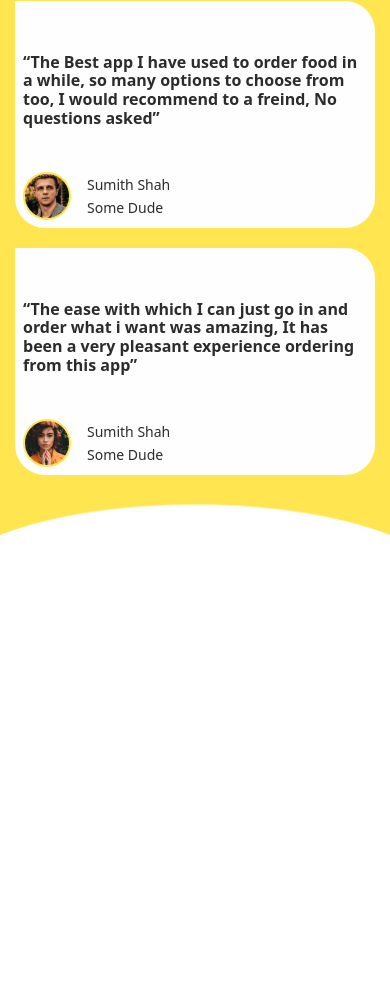
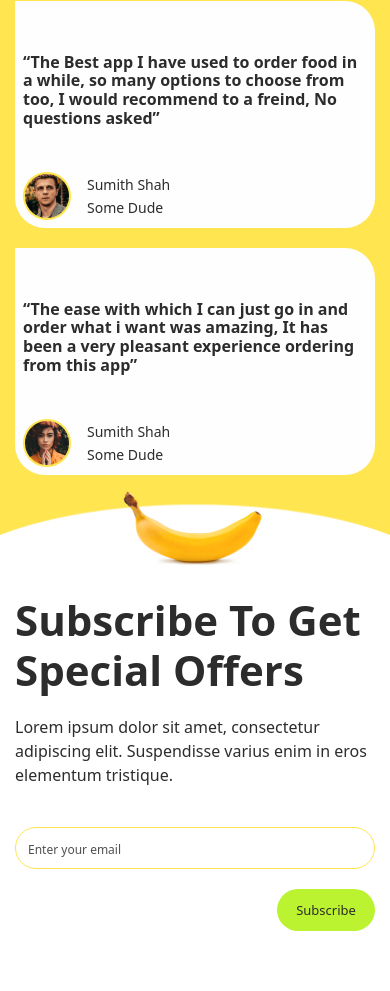
Before and after one commit to BohdanKushnerov/FoodSta, a plain HTML site: page index.html in a window 390 px wide. Shown: the part 3439-4430 px from the top of the page. Before the commit the page ends 3974 px from the top, so only its background shows below. Drawn offline with nearby package versions, Linux system fonts and the light colour scheme.

Commit message:
add layout response to section subscribe

```diff
--- a/index.html
+++ b/index.html
@@ -94,34 +94,11 @@
               <li class="swiper-slide">
                 <img
                   class="salat-img"
-                  src="./images/slider/salat-2.png"
+                  src="./images/slider/salat-3.png"
                   alt=""
                 />
               </li>
             </ul>
-            <!-- <div class="swiper-wrapper"> -->
-            <!-- <div class="swiper-slide">
-                <img
-                  class="salat-img"
-                  src="./images/slider/salat-1.png"
-                  alt=""
-                />
-              </div>
-              <div class="swiper-slide">
-                <img
-                  class="salat-img"
-                  src="./images/slider/salat-2.png"
-                  alt=""
-                />
-              </div>
-              <div class="swiper-slide">
-                <img
-                  class="salat-img"
-                  src="./images/slider/salat-3.png"
-                  alt=""
-                />
-              </div> -->
-            <!-- </div> -->
 
             <div class="salat__button swiper-button-prev">
               <svg class="salat__svg" width="16" height="29">
@@ -338,7 +315,7 @@
         </div>
       </section>
 
-      <!-- <section class="subscribe">
+      <section class="subscribe">
         <div class="container subscribe__container">
           <div>
             <h2 class="subscribe__title">Subscribe To Get Special Offers</h2>
@@ -360,9 +337,9 @@
             </form>
           </div>
 
-          <img src="./images/subscribe/banan-min.png" alt="" />
+          <!-- <img src="./images/subscribe/banan-min.png" alt="" /> -->
         </div>
-      </section> -->
+      </section>
     </main>
     <!-- <footer class="footer">
       <div class="container footer__container">
--- a/sass/components/subscribe/_subscribe.scss
+++ b/sass/components/subscribe/_subscribe.scss
@@ -1,41 +1,108 @@
 .subscribe {
-    // padding-top: 58px;
+  position: relative;
+  padding-top: 60px;
+  padding-bottom: 60px;
+}
+
+@media screen and (min-width: 768px) and (max-width: 1279px) {
+  .subscribe {
+    padding-top: 82px;
     padding-bottom: 100px;
+  }
+}
 
-    // Може так?
-    // transform: translateY(-123px);
+@media screen and (min-width: 1280px) {
+  .subscribe {
+    padding-top: 0;
+    padding-bottom: 114px;
+  }
+}
+
+.subscribe__text,
+.subscribe__title {
+  @media screen and (min-width: 768px) and (max-width: 1279px) {
+    max-width: 656px;
+  }
 }
 
 .subscribe__container {
   display: flex;
-    align-items: center;
+
+  @media screen and (max-width: 1279px) {
+    justify-content: center;
+  }
+
+  &::after {
+    content: "";
+    position: absolute;
+    top: -45px;
+    width: 280px;
+    height: 78px;
+    background-image: url(../images/subscribe/banan-mob.png);
+    background-repeat: no-repeat;
+    background-position: center;
+    background-size: cover;
+  }
+
+  @media screen and (min-width: 768px) and (max-width: 1279px) {
+    &::after {
+      top: -75px;
+      right: 32px;
+      width: 281px;
+      height: 136px;
+      background-image: url(../images/subscribe/banan-tablet.png);
+    }
+  }
+
+  @media screen and (min-width: 1280px) {
+    &::after {
+      right: 0;
+      width: 608px;
+      height: 266px;
+      background-image: url(../images/subscribe/banan.png);
+    }
+  }
+}
+
+.subscribe__form {
+  @media screen and (max-width: 767px) {
+    max-width: 395px;
+    margin: 0 auto;
+  }
+
+  @media screen and (min-width: 768px) {
+    display: flex;
+    gap: 32px;
+  }
 }
 
 .subscribe__title {
   margin-bottom: 20px;
-
   font-weight: 700;
   font-size: 42px;
   line-height: 120%;
-    color: #2C2C2C;
+  color: #2c2c2c;
 }
 
 .subscribe__text {
-    margin-bottom: 24px;
+  margin-bottom: 40px;
   max-width: 656px;
-
   font-size: 16px;
   line-height: 150%;
-    color: #2C2C2C;
+  color: #2c2c2c;
 }
 
 .subscribe__input {
-    margin-right: 32px;
+  margin-bottom: 20px;
   padding: 12px 12px;
-    min-width: 394px;
+  width: 100%;
+  height: 42px;
+  border: 0.854167px solid #ffe550;
+  border-radius: 30px;
 
-    border: 0.854167px solid #FFE550;
-    border-radius: 30px;
+  @media screen and (min-width: 768px) {
+    max-width: 395px;
+  }
 }
 
 .subscribe__input::placeholder {
@@ -45,5 +112,12 @@
 }
 
 .subscribe__button {
+  @media screen and (max-width: 767px) {
+    margin-left: auto;
+  }
+  height: 42px;
   padding: 11px 22px;
+  display: flex;
+  justify-content: center;
+  align-items: center;
 }
```
Also changed, not shown: css/main.css, css/main.min.css, images/subscribe/banan-mob.png (added), images/subscribe/banan-tablet.png (added), images/subscribe/banan.png (renamed from images/subscribe/banan-min.png), images/subscribe/banan@2x.png (renamed from images/subscribe/banan@2x-min.png), 2 other files. Lines whose indentation alone changed are shown as unchanged.
